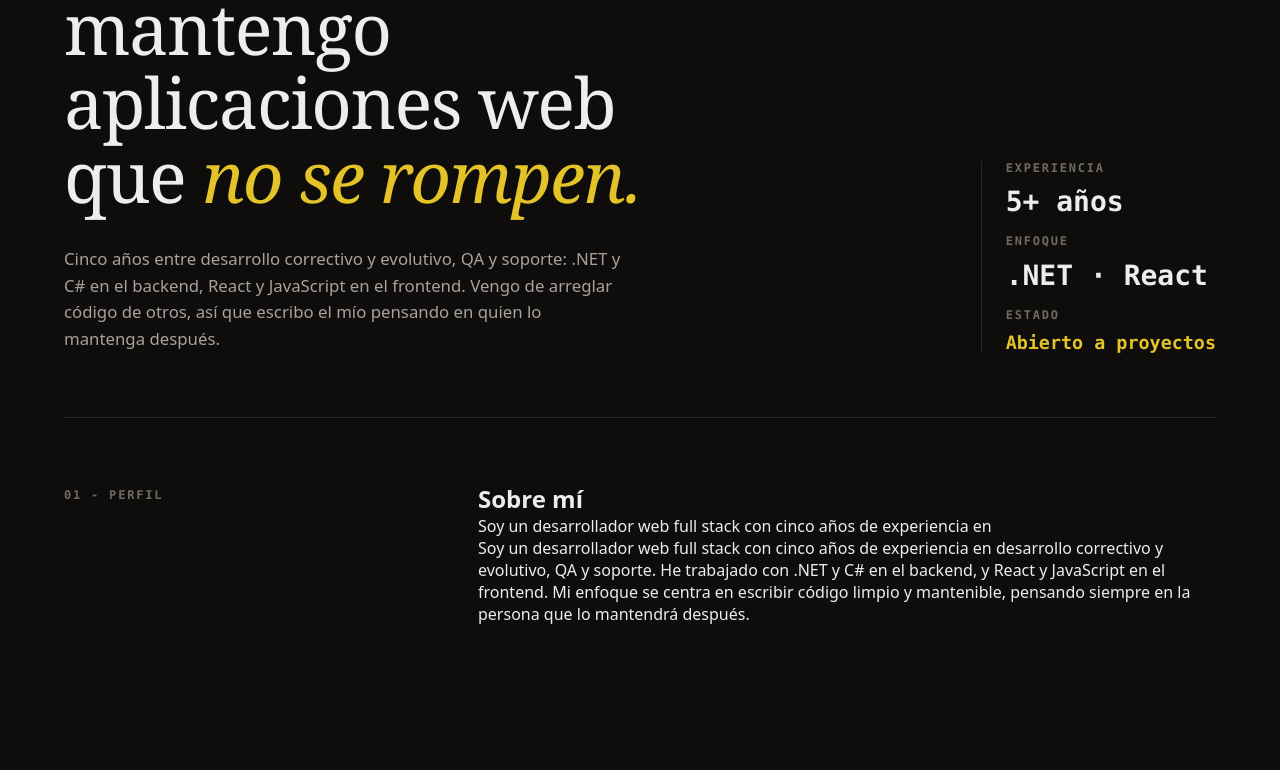
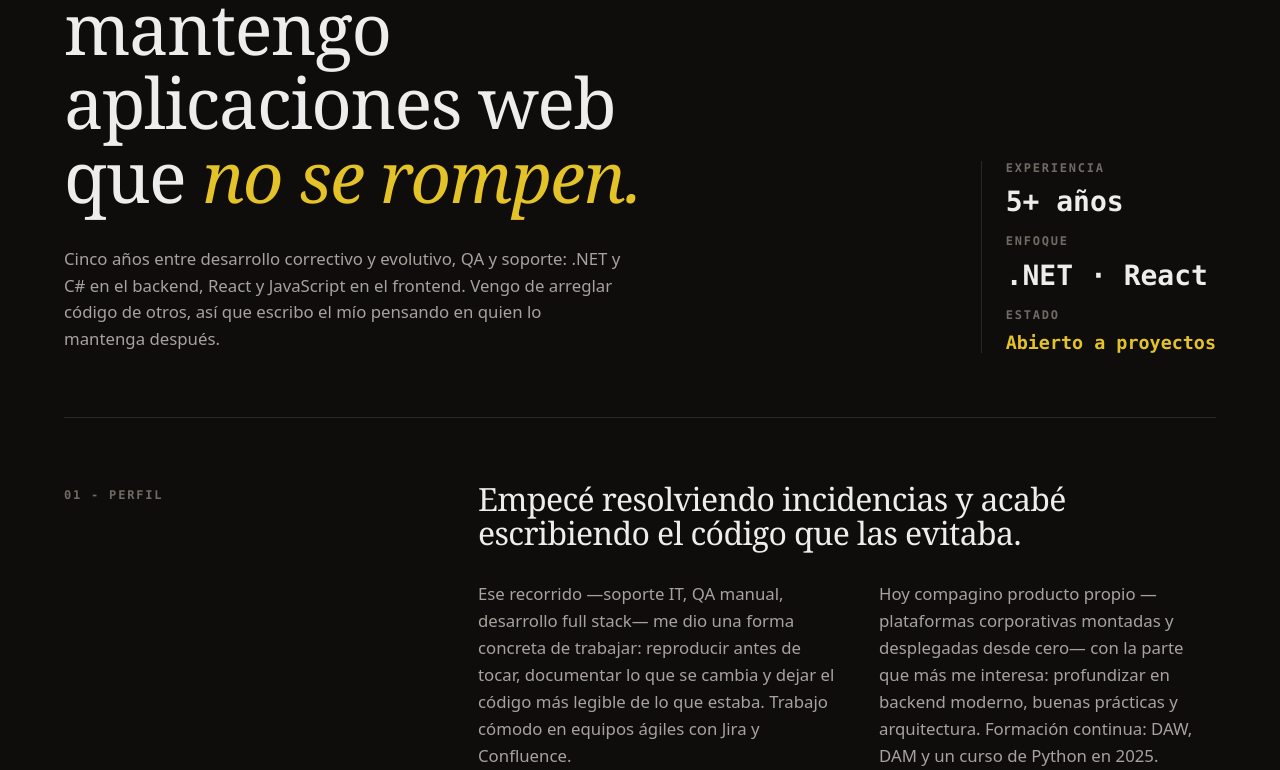
Before and after one commit to Alexrico10/portfolio, a Next.js app: page / in a window 1280 px wide. Shown: the part 257-1027 px from the top of the page. Before the commit the page ends 882 px from the top, so only its background shows below. Built offline with nearby package versions, Linux system fonts and the light colour scheme.

Commit message:
commit profile

```diff
--- a/src/components/Hero/Hero.module.css
+++ b/src/components/Hero/Hero.module.css
@@ -11,8 +11,8 @@
   width: 100%;
   display: flex;
   justify-content: space-between;
-  align-items: flex-end; /* La columna derecha queda abajo alineada */
-  gap: clamp(2rem, 5vw, 5rem); /* Separación fluida entre izquierda y derecha */
+  align-items: flex-end;
+  gap: clamp(2rem, 5vw, 5rem);
 }
 
 .heroEyebrow {
@@ -29,17 +29,16 @@
     2.5rem,
     5.5vw,
     5rem
-  ); /* Escala suavemente según la pantalla */
+  );
   line-height: 1.05;
   font-weight: 400;
   font-family: var(--font-serif);
   letter-spacing: -0.02em;
   color: var(--foreground);
   margin-bottom: 2rem;
-  max-width: 16ch; /* Limita caracteres por línea para que rompa igual que en la imagen */
+  max-width: 16ch;
 }
 
-/* El span para "no se rompen." */
 .heroTitle span {
   font-style: italic;
   color: var(--accent);
--- a/src/components/Hero/Hero.tsx
+++ b/src/components/Hero/Hero.tsx
@@ -1,40 +1,42 @@
-import Image from "next/image";
+"use client";
+
 import styles from "./Hero.module.css";
+import { useTranslations } from "use-intl";
+
 
 const Hero = () => {
+  const t = useTranslations("Hero");
+
   return (
     <section className={styles.hero}>
       <div className={styles.heroContent}>
         <div className={styles.heroLeft}>
           <p className={styles.heroEyebrow}>
-            DESARROLLADOR WEB FULL STACK · MADRID
+            {t("eyebrow")}
           </p>
           <h1 className={styles.heroTitle}>
-            Construyo y mantengo aplicaciones web que <span>no se rompen.</span>
+            {t("title")} <span>{t("titleHighlight")}</span>
           </h1>
           <p className={styles.heroSubtitle}>
-            Cinco años entre desarrollo correctivo y evolutivo, QA y soporte:
-            .NET y C# en el backend, React y JavaScript en el frontend. Vengo de
-            arreglar código de otros, así que escribo el mío pensando en quien
-            lo mantenga después.
+            {t("subtitle")}
           </p>
         </div>
         <div className={styles.heroRight}>
           <div className={styles.heroFile}>
             <div className={styles.statGroup}>
-              <span className={styles.heroFileLabel}>Experiencia</span>
-              <strong className={styles.heroFileText}>5+ años</strong>
+              <span className={styles.heroFileLabel}>{t("experienceLabel")}</span>
+              <strong className={styles.heroFileText}>{t("experienceValue")}</strong>
             </div>
 
             <div className={styles.statGroup}>
-              <span className={styles.heroFileLabel}>Enfoque</span>
-              <strong className={styles.heroFileText}>.NET · React</strong>
+              <span className={styles.heroFileLabel}>{t("focusLabel")}</span>
+              <strong className={styles.heroFileText}>{t("focusValue")}</strong>
             </div>
 
             <div className={styles.statGroup}>
-              <span className={styles.heroFileLabel}>Estado</span>
+              <span className={styles.heroFileLabel}>{t("statusLabel")}</span>
               <strong className={styles.heroFileStatus}>
-                Abierto a proyectos
+                {t("statusValue")}
               </strong>
             </div>
           </div>
--- a/src/components/Profile/Profile.module.css
+++ b/src/components/Profile/Profile.module.css
@@ -1,5 +1,6 @@
 .profile {
   width: 100%;
+  padding: var(--section-padding);
 }
 
 .profileContent {
@@ -8,3 +9,25 @@
   gap: clamp(2rem, 5vw, 5rem);
   align-items: start;
 }
+
+.profileTitle {
+  font-size: clamp(2rem, 5.5vw, 2rem);
+  line-height: 1.05;
+  font-weight: 400;
+  font-family: var(--font-serif);
+  letter-spacing: -0.02em;
+  color: var(--foreground);
+  margin-bottom: 2rem;
+}
+
+.profileContentText {
+  display: grid;
+  grid-template-columns: 50% 1fr;
+  gap: 2rem;
+}
+
+.profileText {
+  font-size: 1.05rem;
+  line-height: 1.6;
+  color: var(--muted);
+}
--- a/src/components/Profile/Profile.tsx
+++ b/src/components/Profile/Profile.tsx
@@ -1,25 +1,23 @@
+"use client";
 import styles from './Profile.module.css';
 import SectionIndicator from '../SectionIndicator/SectionIndicator';
+import { useTranslations } from 'use-intl';
 
 const Profile = () => {
+  const t = useTranslations("Profile");
+
   return (
     <section className={styles.profile} id="profile">
       <div className={styles.profileContent}>
         <div className={styles.profileLeft}>
-          <SectionIndicator>01 - PERFIL</SectionIndicator>
+          <SectionIndicator>{t("indicator")}</SectionIndicator>
         </div>
         <div className={styles.profileRight}>
-          <h2 className={styles.profileTitle}>Sobre mí</h2>
-          <p className={styles.profileSubtitle}>
-            Soy un desarrollador web full stack con cinco años de experiencia en
-          </p>
-          <p className={styles.profileText}>
-            Soy un desarrollador web full stack con cinco años de experiencia en
-            desarrollo correctivo y evolutivo, QA y soporte. He trabajado con .NET
-            y C# en el backend, y React y JavaScript en el frontend. Mi enfoque se
-            centra en escribir código limpio y mantenible, pensando siempre en la
-            persona que lo mantendrá después.
-          </p>
+          <h2 className={styles.profileTitle}>{t("title")}</h2>
+          <div className={styles.profileContentText}>
+            <p className={styles.profileText}>{t("text1")}</p>
+            <p className={styles.profileText}>{t("text2")}</p>
+          </div>
         </div>
       </div>
     </section>
--- a/src/i18n/config.ts
+++ b/src/i18n/config.ts
@@ -1,5 +1,5 @@
-import en from "@/messages/en.json";
-import es from "@/messages/es.json";
+import en from "@/translations/en.json";
+import es from "@/translations/es.json";
 
 export const locales = ["es", "en"] as const;
 export type Locale = (typeof locales)[number];
--- a/src/messages/en.json
+++ b/src/translations/en.json
@@ -11,7 +11,8 @@
   },
   "Hero": {
     "eyebrow": "FULL STACK WEB DEVELOPER · MADRID",
-    "title": "I build and maintain web applications that <highlight>don't break.</highlight>",
+    "title": "I build and maintain web applications that",
+    "titleHighlight": "don't break.",
     "subtitle": "Five years between corrective and evolutive development, QA and support: .NET and C# on the backend, React and JavaScript on the frontend. I come from fixing other people's code, so I write mine thinking of whoever maintains it next.",
     "experienceLabel": "Experience",
     "experienceValue": "5+ years",
@@ -22,8 +23,8 @@
   },
   "Profile": {
     "indicator": "01 - PROFILE",
-    "title": "About me",
-    "subtitle": "I'm a full stack web developer with five years of experience in",
-    "text": "I'm a full stack web developer with five years of experience in corrective and evolutive development, QA and support. I've worked with .NET and C# on the backend, and React and JavaScript on the frontend. My focus is on writing clean, maintainable code, always thinking of the person who will maintain it afterward."
+    "title": "I started out fixing incidents and ended up writing the code that prevented them.",
+    "text1": "That path —IT support, manual QA, full stack development— gave me a concrete way of working: reproduce before touching anything, document every change, and leave the code more readable than I found it. I'm comfortable working in agile teams with Jira and Confluence.",
+    "text2": "Today I split my time between my own product work —corporate platforms built and deployed from scratch— and the part I enjoy most: going deeper into modern backend, best practices and architecture. Continuous learning: DAW, DAM, and a Python course in 2025."
   }
 }
--- a/src/messages/es.json
+++ b/src/translations/es.json
@@ -11,7 +11,8 @@
   },
   "Hero": {
     "eyebrow": "DESARROLLADOR WEB FULL STACK · MADRID",
-    "title": "Construyo y mantengo aplicaciones web que <highlight>no se rompen.</highlight>",
+    "title": "Construyo y mantengo aplicaciones web que",
+    "titleHighlight": "no se rompen.",
     "subtitle": "Cinco años entre desarrollo correctivo y evolutivo, QA y soporte: .NET y C# en el backend, React y JavaScript en el frontend. Vengo de arreglar código de otros, así que escribo el mío pensando en quien lo mantenga después.",
     "experienceLabel": "Experiencia",
     "experienceValue": "5+ años",
@@ -22,8 +23,8 @@
   },
   "Profile": {
     "indicator": "01 - PERFIL",
-    "title": "Sobre mí",
-    "subtitle": "Soy un desarrollador web full stack con cinco años de experiencia en",
-    "text": "Soy un desarrollador web full stack con cinco años de experiencia en desarrollo correctivo y evolutivo, QA y soporte. He trabajado con .NET y C# en el backend, y React y JavaScript en el frontend. Mi enfoque se centra en escribir código limpio y mantenible, pensando siempre en la persona que lo mantendrá después."
+    "title": "Empecé resolviendo incidencias y acabé escribiendo el código que las evitaba.",
+    "text1": "Ese recorrido —soporte IT, QA manual, desarrollo full stack— me dio una forma concreta de trabajar: reproducir antes de tocar, documentar lo que se cambia y dejar el código más legible de lo que estaba. Trabajo cómodo en equipos ágiles con Jira y Confluence.",
+    "text2": "Hoy compagino producto propio —plataformas corporativas montadas y desplegadas desde cero— con la parte que más me interesa: profundizar en backend moderno, buenas prácticas y arquitectura. Formación continua: DAW, DAM y un curso de Python en 2025."
   }
 }
```
